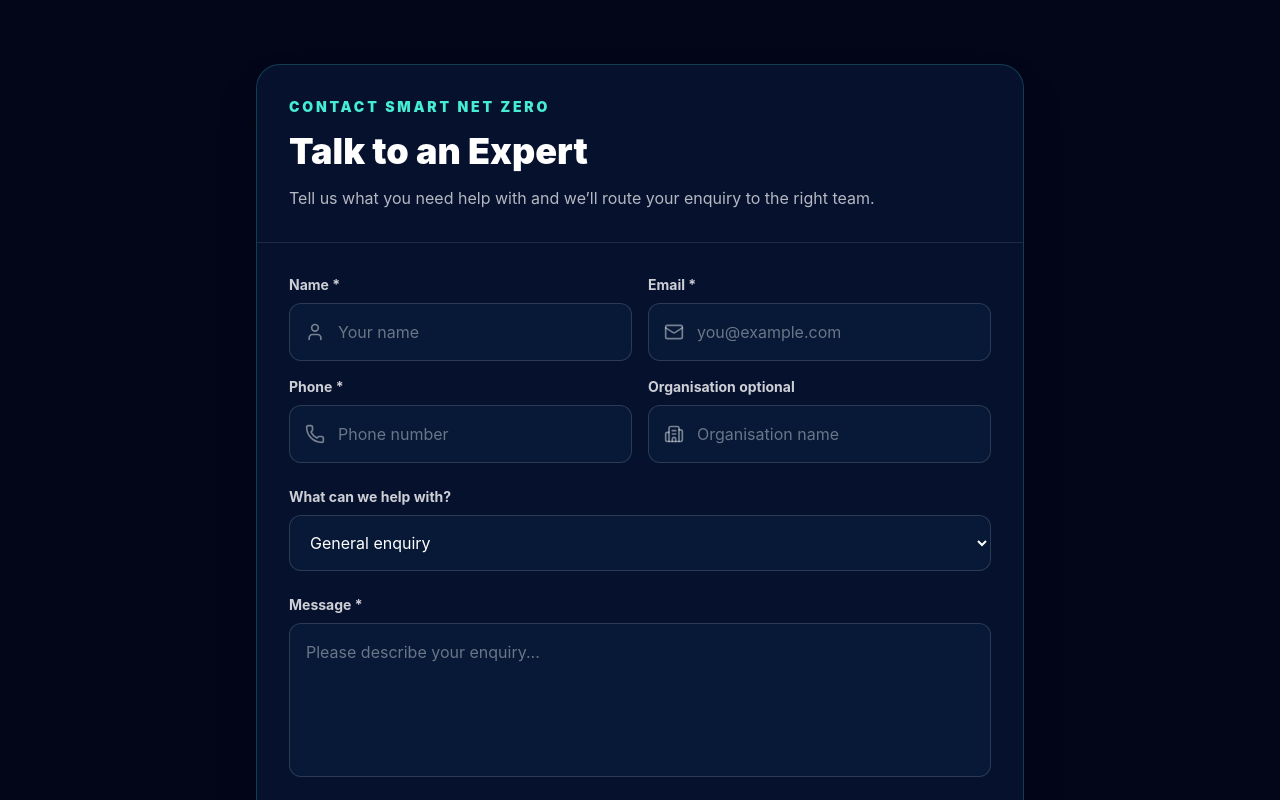
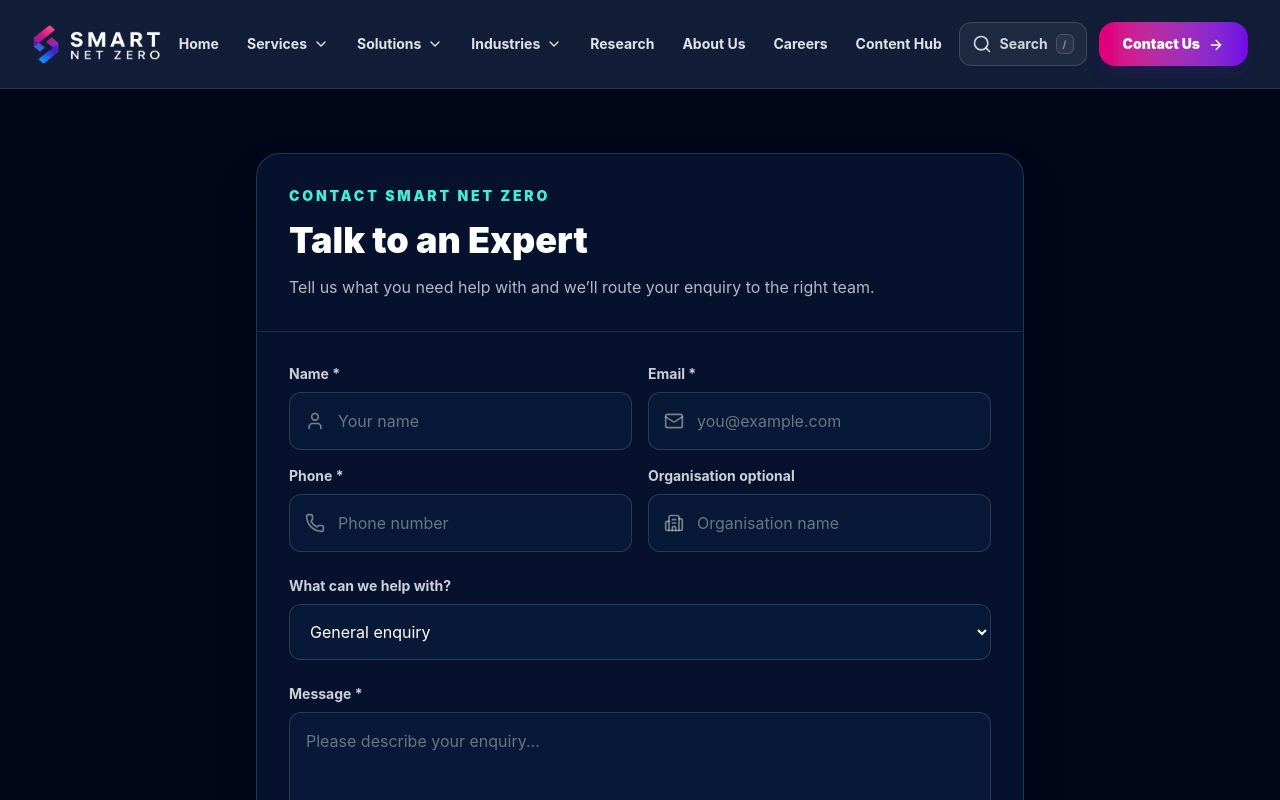
Before and after one commit to andrewrae060-a11y/SNZ_Website, a React (Vite) app: page /contact in a window 1280 px wide. Shown: the top 800 px of the page. Built offline with nearby package versions, Linux system fonts and the light colour scheme.

Commit message:
Added h/f with contract page

```diff
--- a/src/App.jsx
+++ b/src/App.jsx
@@ -591,7 +591,7 @@
           path="/contact"
           element={
             <LazyPage message="Loading contact form...">
-              <Contact />
+              <Contact {...sharedPageProps} />
             </LazyPage>
           }
         />
--- a/src/pages/Contact.jsx
+++ b/src/pages/Contact.jsx
@@ -1,5 +1,24 @@
 import EnquiryModal from "../components/EnquiryModal";
+import SNZFooter from "../components/SNZFooter";
+import SNZHeader from "../components/SNZHeader";
 
-export default function Contact() {
-  return <EnquiryModal open variant="page" />;
+export default function Contact({
+  goToPage,
+  openEnquiryForm,
+}) {
+  return (
+    <>
+      <SNZHeader
+        goToPage={goToPage}
+        openEnquiryForm={openEnquiryForm}
+        activePage="Contact"
+      />
+
+      <main>
+        <EnquiryModal open variant="page" />
+      </main>
+
+      <SNZFooter goToPage={goToPage} />
+    </>
+  );
 }
```
